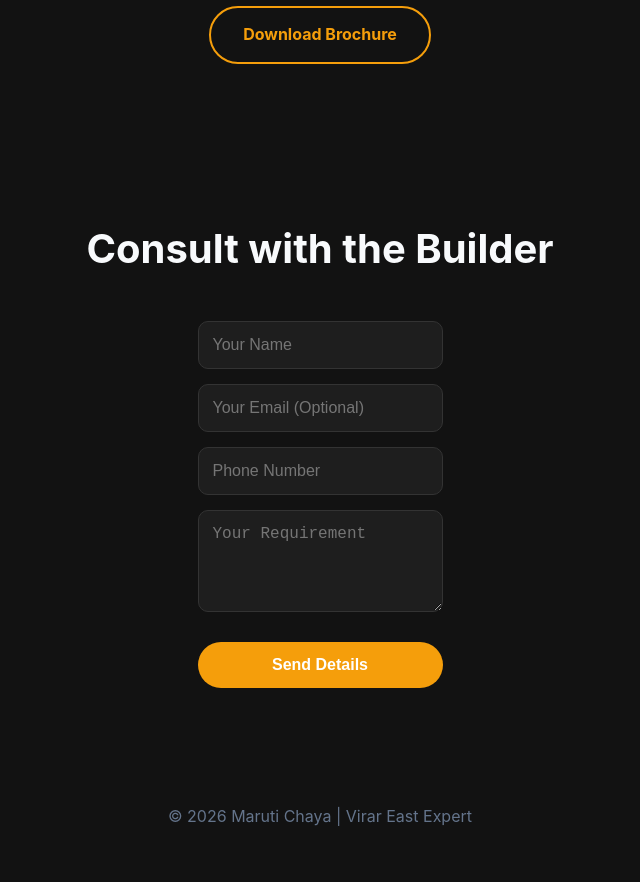
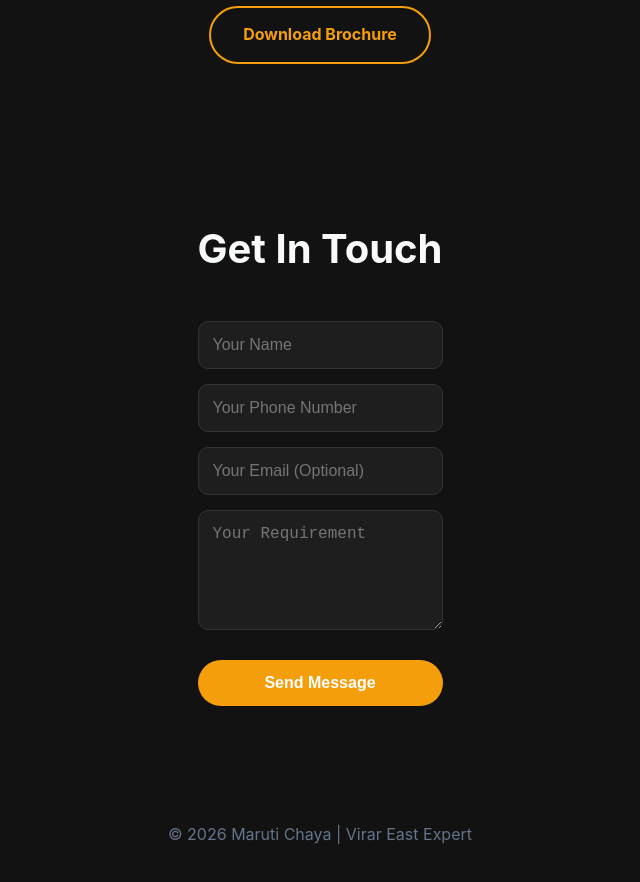
Before and after one commit to Prince-Dev-Git/portfolio-v1, a plain HTML site: page index.html in a window 1280 px wide. Shown: the part 1380-2262 px from the top of the page, without its empty margins (320-960 px from the left). Drawn offline with Linux system fonts and the light colour scheme.

Commit message:
Now dated 14th Started working on the project with customer specific requirement working form code

```diff
--- a/index.html
+++ b/index.html
@@ -64,17 +64,20 @@
         </div>
     </section>
 
-    <section id="contact" class="section reveal">
-        <h2 class="section-title">Consult with the Builder</h2>
+   <section id="contact" class="section reveal">
+        <h2 class="section-title">Get In Touch</h2>
         <form action="https://docs.google.com/forms/u/0/d/e/1FAIpQLSdtv6T8dRLQyGLWOCKk1b24Zu75n8CUfkOw5qzthLblAXhYyw/formResponse"
               method="POST" target="hidden_iframe" onsubmit="submitted=true;" class="contact-form">
 
             <input type="text" name="entry.2005620554" placeholder="Your Name" required>
+
+            <input type="tel" name="entry.1166974658" placeholder="Your Phone Number" required>
+
             <input type="email" name="entry.1045781291" placeholder="Your Email (Optional)">
-            <input type="tel" name="entry.PHONE_FIELD_ID" placeholder="Phone Number" required>
-            <textarea name="entry.1065046570" placeholder="Your Requirement" rows="4" required></textarea>
 
-            <button type="submit" class="buy-btn">Send Details</button>
+            <textarea name="entry.1065046570" placeholder="Your Requirement" rows="5" required></textarea>
+
+            <button type="submit" class="buy-btn">Send Message</button>
         </form>
     </section>
 
```
Also changed, not shown: form.html (added, +16 -0 lines).
